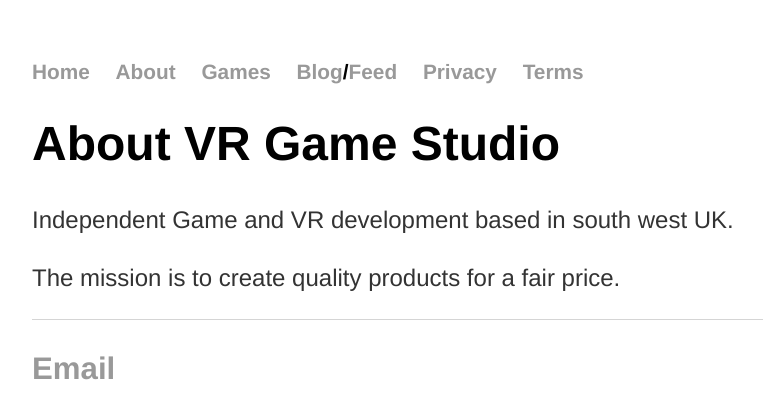
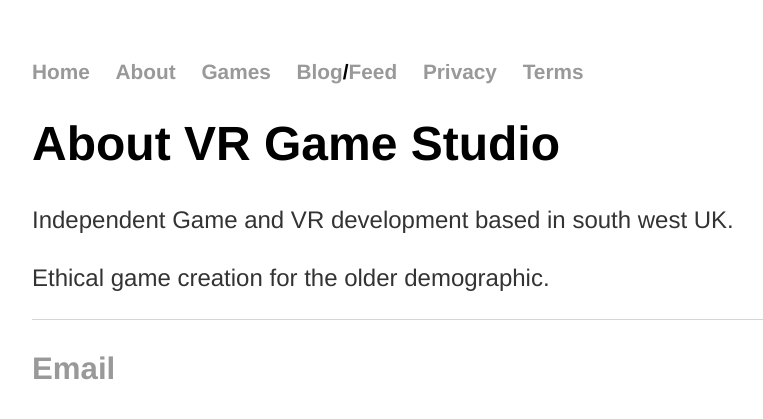
Before and after one commit to vrgamestudio/vrgamestudio.github.io, a Jekyll site: the page built from about/index.html, in a window 1280 px wide. Shown: the top 419 px of the page, without its empty margins (160-923 px from the left). Built offline with Jekyll 4.4.1, drawn with Linux system fonts in a browser that asks for light colours.

Commit message:
Update index.html

```diff
--- a/about/index.html
+++ b/about/index.html
@@ -9,7 +9,7 @@ title: VR Game Studio About
   	Independent Game and VR development based in south west UK.
   </p>
   <p>
-  	The mission is to create quality products for a fair price.
+  	Ethical game creation for the older demographic.
   </p>
 
 </div>
```
